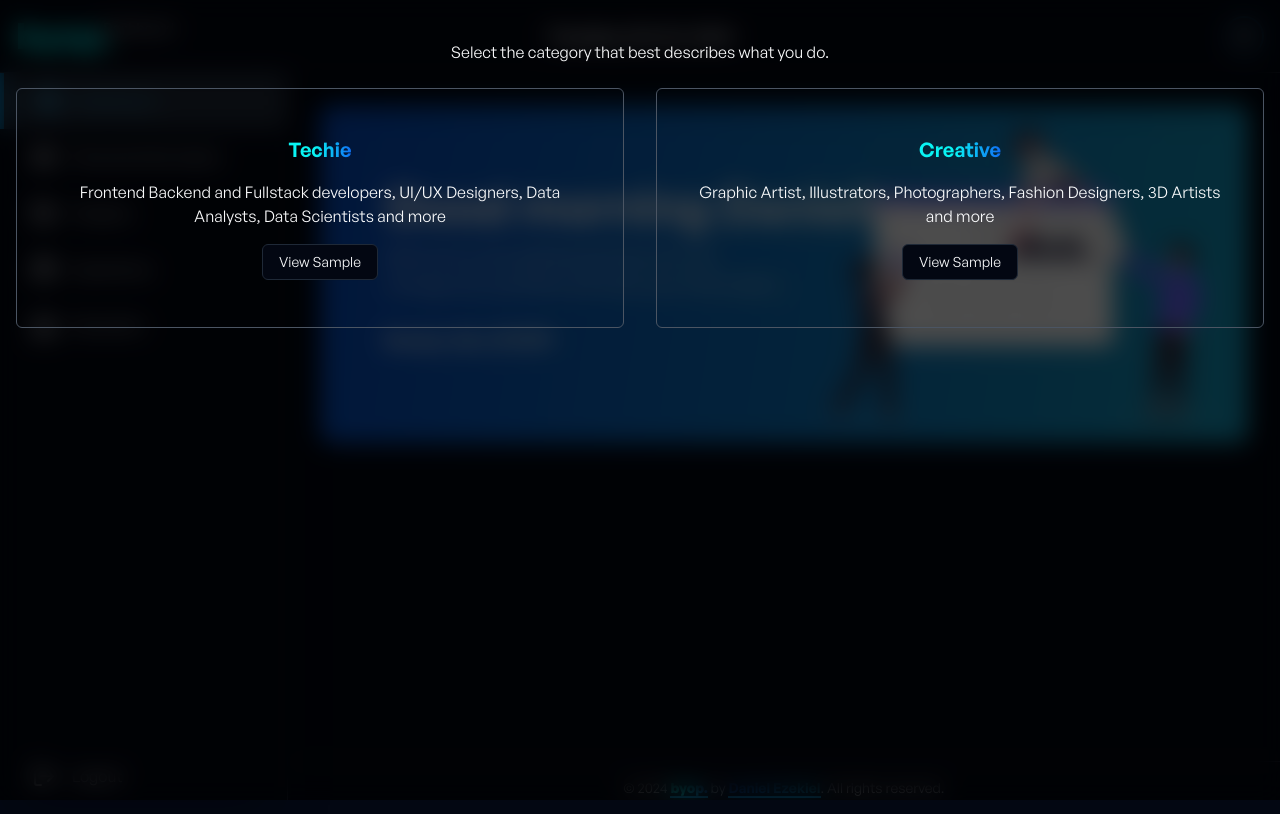
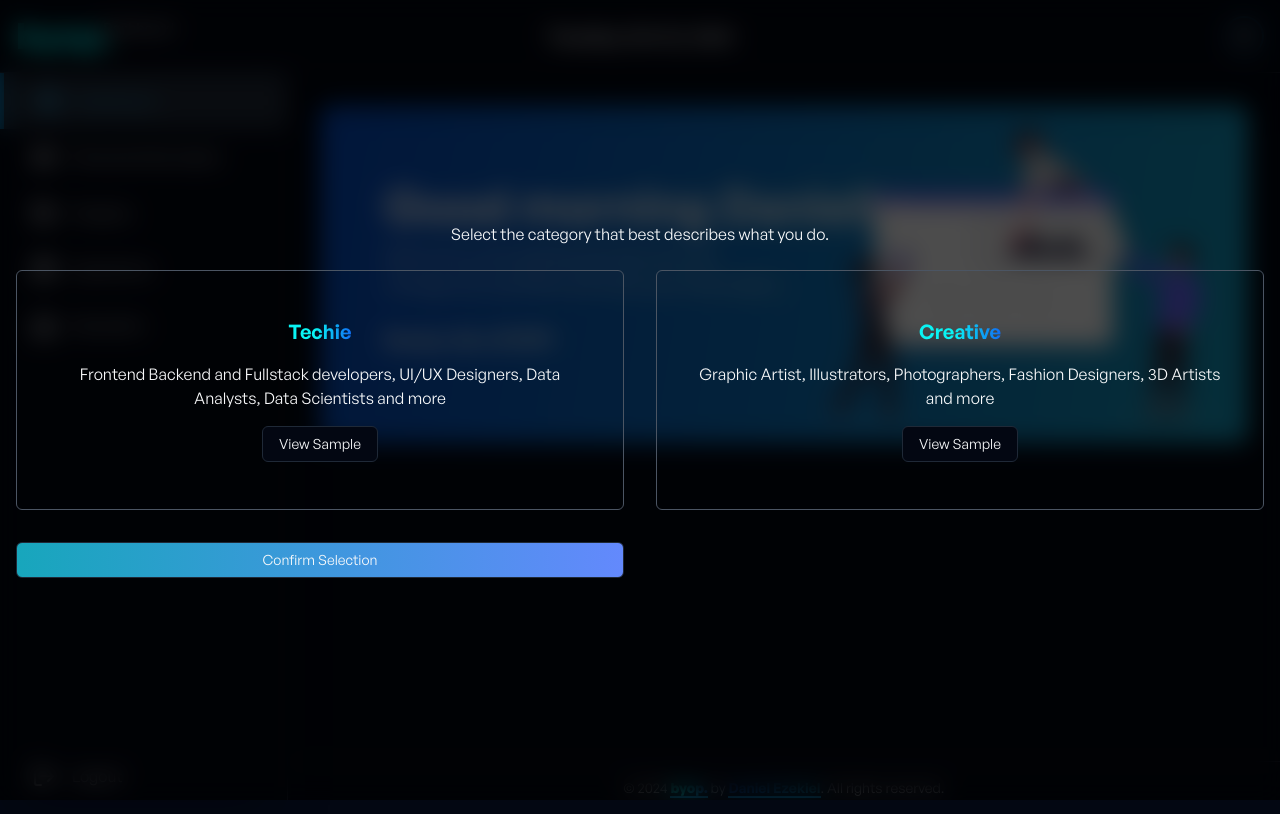
Before and after one commit to Daniel-Ezekiel/byop, a Next.js app: page /1/dashboard in a window 1280 px wide. Built offline with nearby package versions, Linux system fonts and the light colour scheme.

Commit message:
style: further styling for selecting category on category modal

```diff
--- a/src/app/_components/dashboard/CategoryModal.tsx
+++ b/src/app/_components/dashboard/CategoryModal.tsx
@@ -2,14 +2,14 @@ import { Button } from "@/components/ui/button";
 
 function CategoryModal() {
   return (
-    <div className='fixed top-0 left-0 z-20 bg-black/70 min-h-screen w-screen backdrop-blur-md grid overflow-y-scroll'>
+    <div className='fixed top-0 left-0 z-20 bg-black/70 min-h-[100dvh] w-screen backdrop-blur-md grid place-items-center overflow-y-scroll'>
       <div className='p-4'>
-        <h2 className='my-6 px-6 text-center'>
+        <h2 className='mb-6 px-6 text-center'>
           Select the category that best describes what you do.
         </h2>
 
         <form action='' className='grid gap-8 xsm:grid-cols-2'>
-          <div className='flex flex-col justify-center items-center gap-4 h-60 p-8 text-center border border-gray-600 rounded-md'>
+          <div className='flex flex-col justify-center items-center gap-4 h-60 p-8 text-center border border-gray-600 rounded-md cursor-pointer hover:border-2 hover:border-sky-500 hover:shadow-2xl hover:shadow-sky-700 transition-all ease-in-out duration-500'>
             <h3 className='bg-gradient-linear-100 bg-clip-text text-transparent font-[family-name:var(--font-general-sans-semibold)] text-xl'>
               Techie
             </h3>
@@ -20,7 +20,7 @@ function CategoryModal() {
             <Button variant='outline'>View Sample</Button>
           </div>
 
-          <div className='flex flex-col justify-center items-center gap-4 h-60 p-8 text-center border border-gray-600 rounded-md'>
+          <div className='flex flex-col justify-center items-center gap-4 h-60 p-8 text-center border border-gray-600 rounded-md cursor-pointer hover:border-2 hover:border-sky-500 hover:shadow-2xl hover:shadow-sky-700 transition-all ease-in-out duration-500'>
             <h3 className='bg-gradient-linear-100 bg-clip-text text-transparent font-[family-name:var(--font-general-sans-semibold)] text-xl'>
               Creative
             </h3>
@@ -30,6 +30,10 @@ function CategoryModal() {
             </p>
             <Button variant='outline'>View Sample</Button>
           </div>
+
+          <Button variant='outline' className='bg-gradient-linear-200'>
+            Confirm Selection
+          </Button>
         </form>
       </div>
     </div>
```
